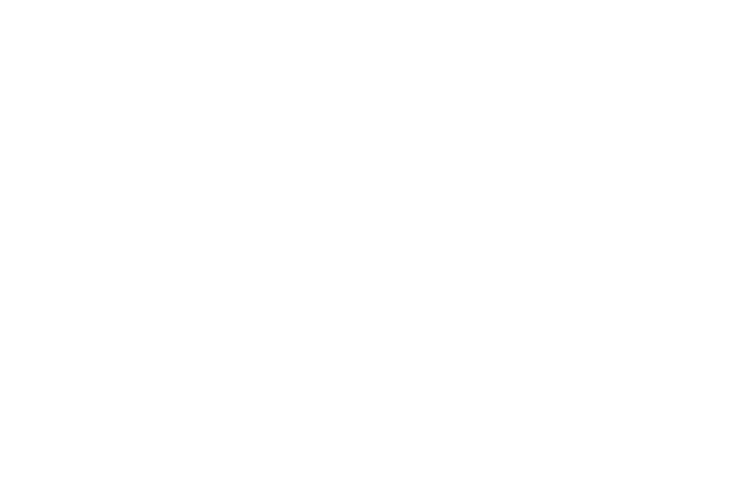
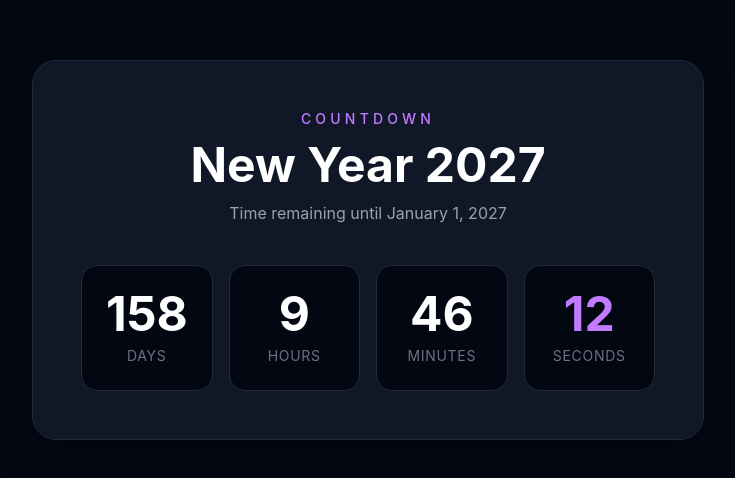
Before and after one commit to Oriyemi/React-Exercise, a React (Vite) app: page / in a window 1280 px wide. Shown: the part 150-628 px from the top of the page, without its empty margins (272-1007 px from the left). Built offline with nearby package versions, Linux system fonts and the light colour scheme.

Commit message:
feat: enhance CountDownTimer component with improved layout and styling; refactor countdown logic

```diff
--- a/src/Components/CountDownTimer.jsx
+++ b/src/Components/CountDownTimer.jsx
@@ -1,10 +1,10 @@
-// 16. Countdown timer to a date — date math, cleanup on unmount
-import React, { useState, useEffect} from 'react'
+import React, { useState, useEffect } from "react";
 
 function CountDownTimer() {
   const countDown = () => {
     const currentDate = new Date();
     const difference = targetDate - currentDate;
+
     const totalSeconds = Math.floor(difference / 1000);
     const minutesRemaing = Math.floor(totalSeconds / 60);
     const secondsRemaining = totalSeconds % 60;
@@ -12,40 +12,97 @@
     const minutesLeft = minutesRemaing % 60;
     const days = Math.floor(hours / 24);
     const hoursRemaining = hours % 24;
-        setTimeLeft(
-            {
+
+    setTimeLeft({
       days: days,
       hours: hoursRemaining,
       minutes: minutesLeft,
-        seconds:secondsRemaining,
-    }
-        )
+      seconds: secondsRemaining,
+    });
   };
+
   const targetDate = new Date("January 1, 2027 00:00:00");
 
   const [timeLeft, setTimeLeft] = useState({
     days: 0,
     hours: 0,
     minutes: 0,
-        seconds:0,
+    seconds: 0,
   });
 
   useEffect(() => {
     countDown();
+
     const interval = setInterval(() => {
       countDown();
     }, 1000);
 
     return () => {
-            clearInterval(interval)
+      clearInterval(interval);
     };
+  }, []);
 
-    },[])
   return (
-      <div>
-          <span></span>
+    <div className="min-h-screen bg-gray-950 flex items-center justify-center px-4">
+      <div className="w-full max-w-2xl bg-gray-900 border border-gray-800 rounded-3xl p-8 md:p-12 shadow-2xl">
+
+        <div className="text-center mb-10">
+          <p className="text-purple-400 font-medium uppercase tracking-[0.3em] text-sm mb-3">
+            Countdown
+          </p>
+
+          <h1 className="text-4xl md:text-5xl font-bold text-white">
+            New Year 2027
+          </h1>
+
+          <p className="text-gray-400 mt-3">
+            Time remaining until January 1, 2027
+          </p>
         </div>
-  )
+
+        <div className="grid grid-cols-2 md:grid-cols-4 gap-4">
+
+          <div className="bg-gray-950 border border-gray-800 rounded-2xl p-6 text-center">
+            <p className="text-4xl md:text-5xl font-bold text-white">
+              {timeLeft.days}
+            </p>
+            <p className="text-gray-500 uppercase tracking-wider text-sm mt-2">
+              Days
+            </p>
+          </div>
+
+          <div className="bg-gray-950 border border-gray-800 rounded-2xl p-6 text-center">
+            <p className="text-4xl md:text-5xl font-bold text-white">
+              {timeLeft.hours}
+            </p>
+            <p className="text-gray-500 uppercase tracking-wider text-sm mt-2">
+              Hours
+            </p>
+          </div>
+
+          <div className="bg-gray-950 border border-gray-800 rounded-2xl p-6 text-center">
+            <p className="text-4xl md:text-5xl font-bold text-white">
+              {timeLeft.minutes}
+            </p>
+            <p className="text-gray-500 uppercase tracking-wider text-sm mt-2">
+              Minutes
+            </p>
+          </div>
+
+          <div className="bg-gray-950 border border-gray-800 rounded-2xl p-6 text-center">
+            <p className="text-4xl md:text-5xl font-bold text-purple-400">
+              {timeLeft.seconds}
+            </p>
+            <p className="text-gray-500 uppercase tracking-wider text-sm mt-2">
+              Seconds
+            </p>
+          </div>
+
+        </div>
+
+      </div>
+    </div>
+  );
 }
 
-export default CountDownTimer
+export default CountDownTimer;
```
Lines whose indentation alone changed are shown as unchanged.
